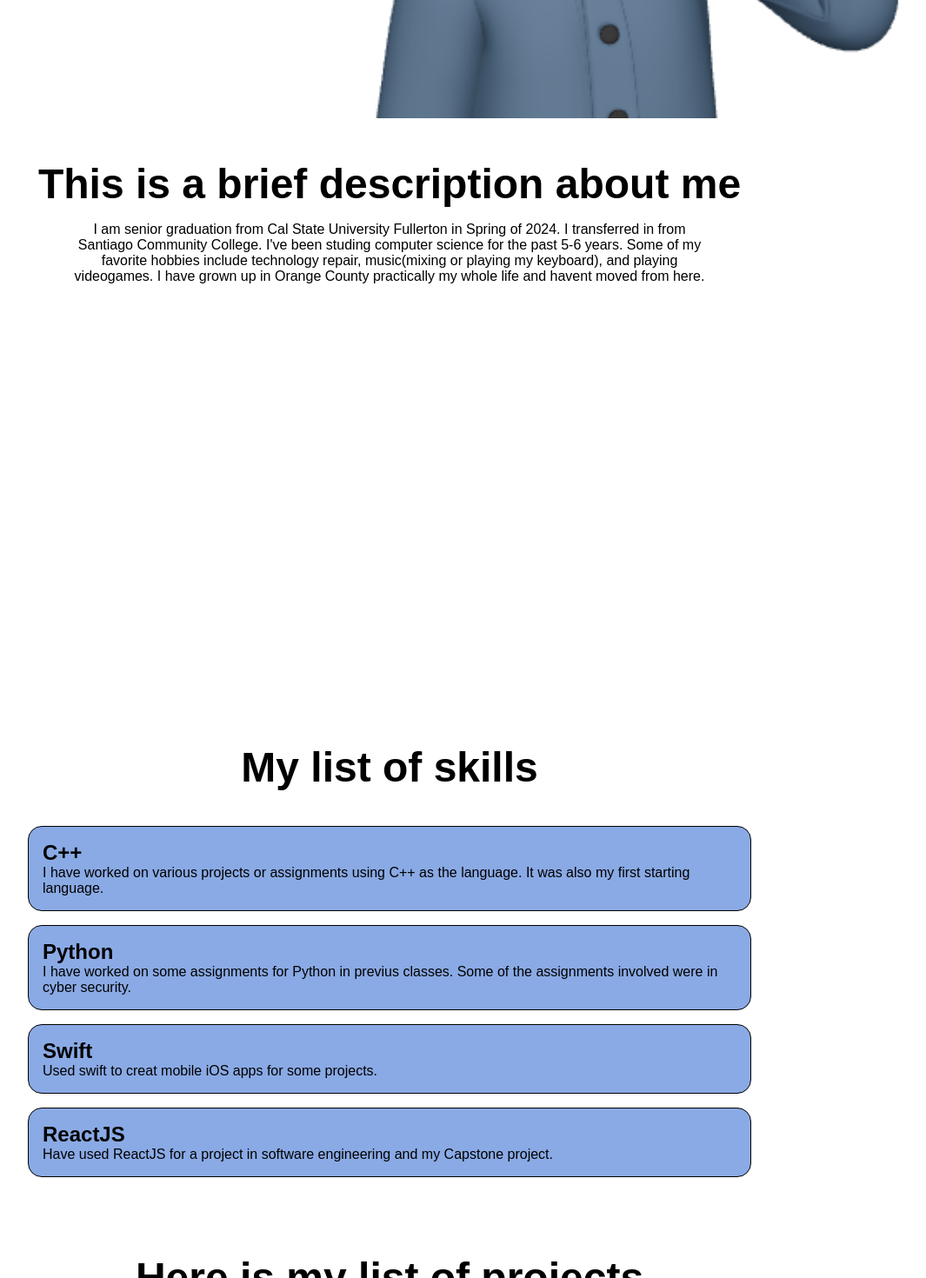
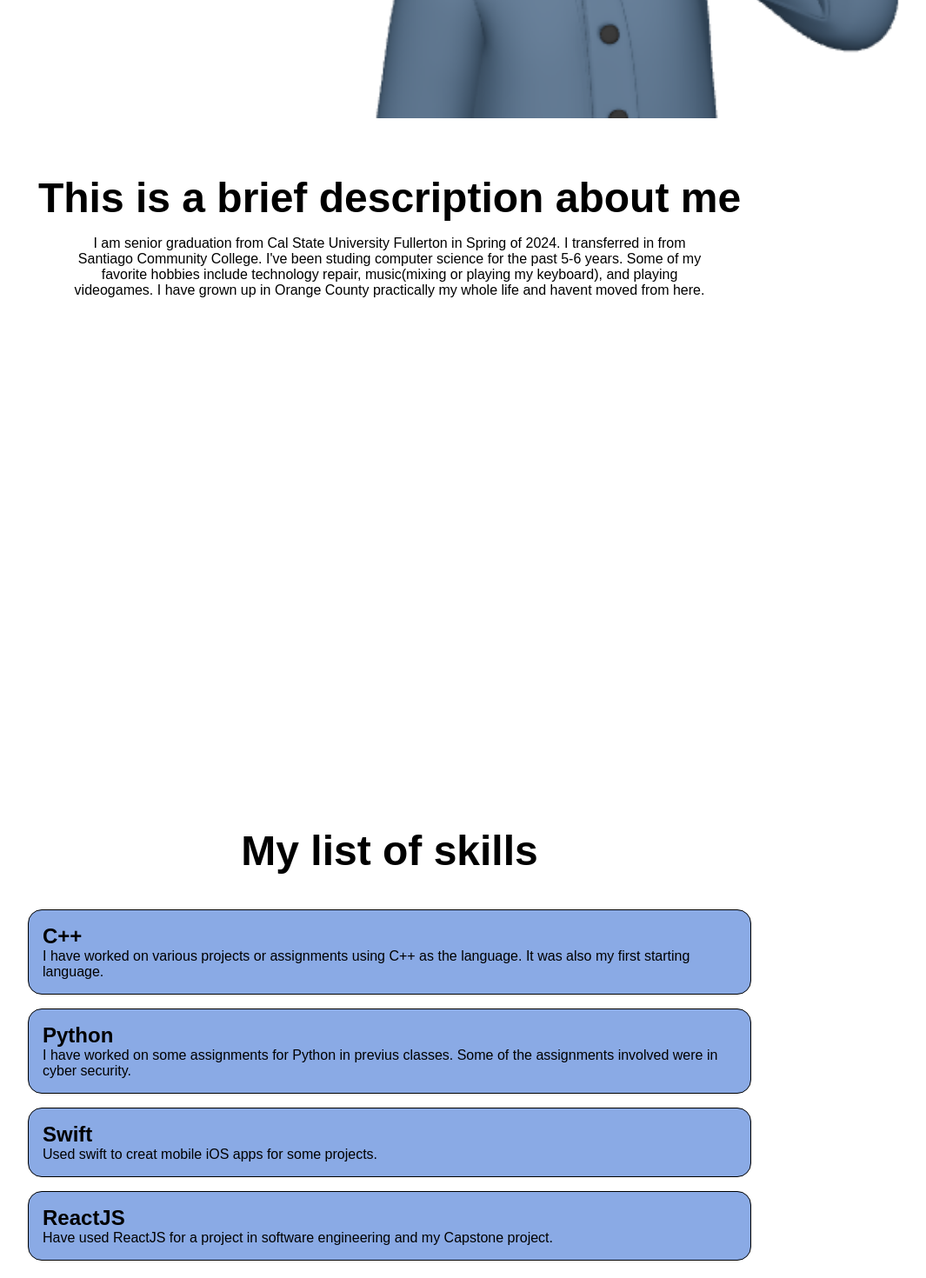
Before and after one commit to AGmod/Portfolio, a React (Create React App) app in the folder portfolio/: page / in a window 1280 px wide. Shown: the part 680-2150 px from the top of the page at 87% size, without its empty margins (192-1257 px from the left). Built offline with nearby package versions, Linux system fonts and the light colour scheme.

Commit message:
Fixed the space in between each section so it doesn't overlap when viewing sections.

```diff
--- a/portfolio/src/components/About/about.css
+++ b/portfolio/src/components/About/about.css
@@ -7,7 +7,7 @@
     align-items: center;
     justify-content: center;
     text-align: center;
-    margin: 0 auto;
+    margin: 1rem auto;
 }
 
 .aboutTitle {
--- a/portfolio/src/components/Contact/contact.css
+++ b/portfolio/src/components/Contact/contact.css
@@ -80,6 +80,6 @@
     background: white;
     border: 1px solid black;
     border-radius: 1rem;
-    margin: 2rem;
+    margin: 1rem;
     padding: 0.75rem 3.5rem;
 }
--- a/portfolio/src/components/Skills/skills.css
+++ b/portfolio/src/components/Skills/skills.css
@@ -7,7 +7,7 @@
     align-items: center;
     justify-content: center;
     text-align: center;
-    margin: 0 auto;
+    margin: 5rem auto;
 }
 
 .skillTitle {
```
